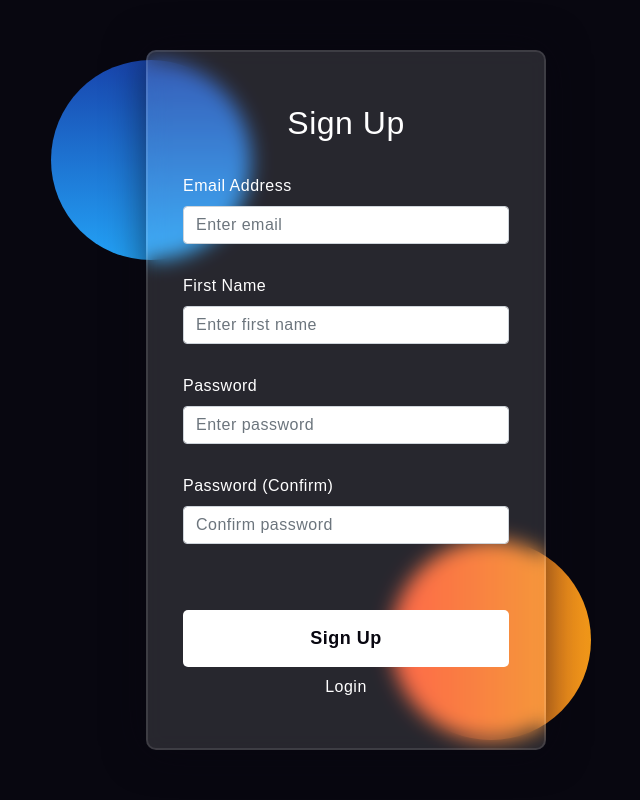
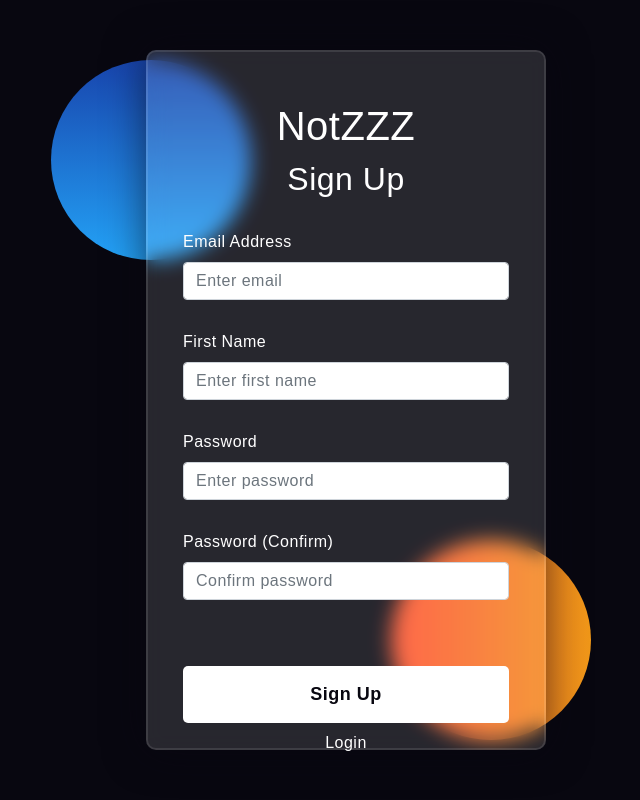
Before and after one commit to HarshaCR-7/notzzz, a Flask app: page /signup in a window 1280 px wide. Shown: the whole page, without its empty margins (294-934 px from the left). Run offline with Flask 2, Linux system fonts and the light colour scheme; some libraries are stand-ins or nearby versions.

Commit message:
Update signup.html

```diff
--- a/website/templates/signup.html
+++ b/website/templates/signup.html
@@ -137,6 +137,7 @@ margin-right: 4px;
     <div class="shape"></div>
 </div>
 <form method="POST">
+    <h1 align="center">NotZZZ</h1>
     <h3 align="center">Sign Up</h3>
   <div class="form-group">
     <label for="email">Email Address</label>
```
